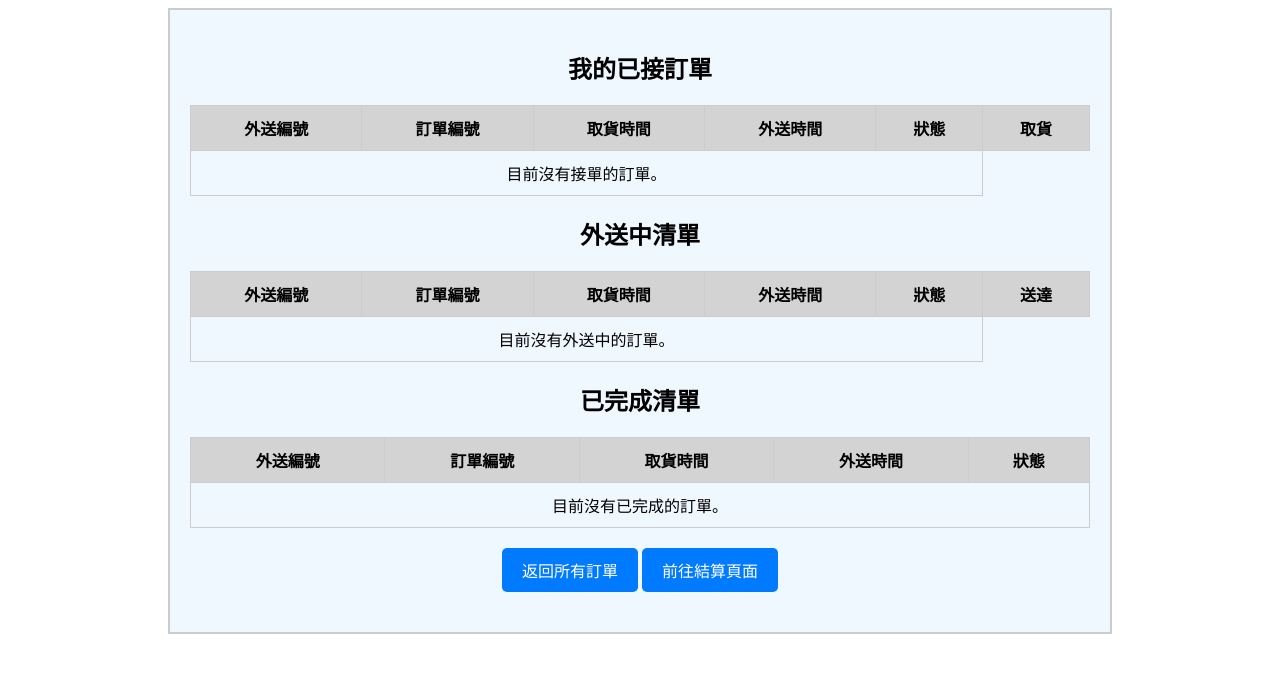
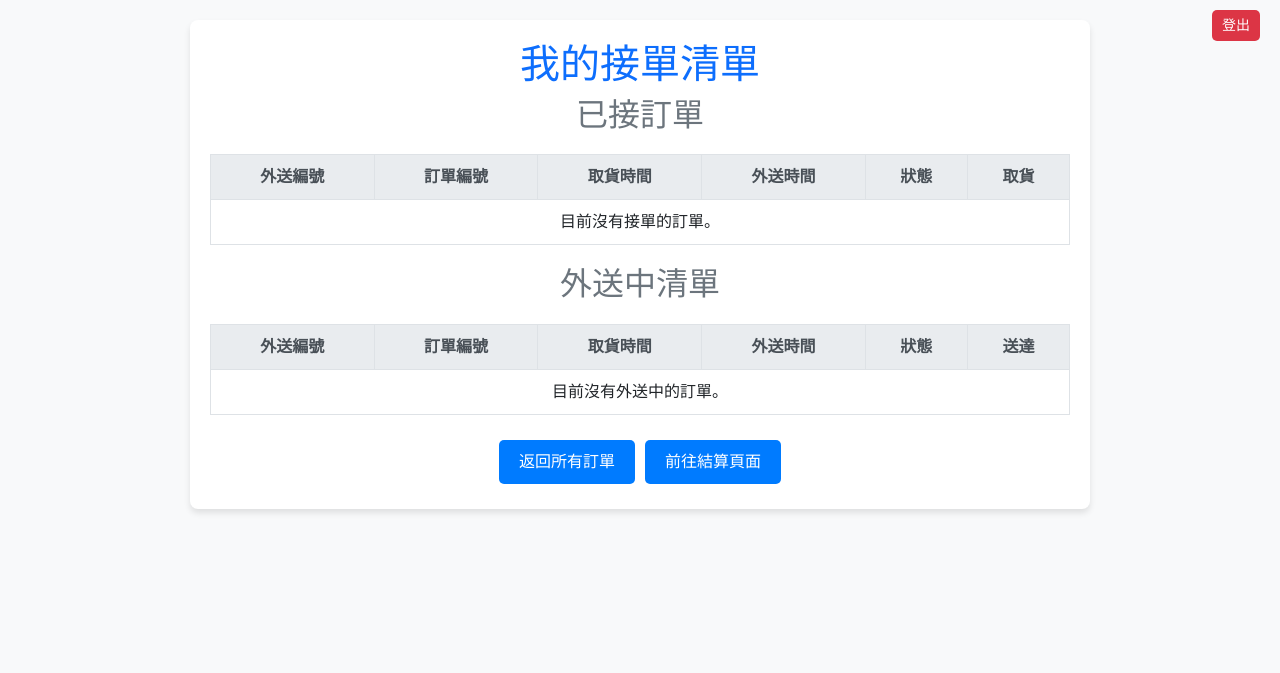
Before and after one commit to tzuuuuuu/team6, a Python web app: template templates/owndelivery.html in a window 1280 px wide. Shown: the top 673 px of the page. Run offline with Jinja, Linux system fonts and the light colour scheme; the template is opened without the code that fills it, so the values that code supplies are empty.

Commit message:
統一小哥頁面的css格式

```diff
--- a/templates/owndelivery.html
+++ b/templates/owndelivery.html
@@ -1,53 +1,97 @@
 <!DOCTYPE html>
-<html>
+<html lang="en">
 <head>
-    <meta charset="utf-8">
-    <title>我的接單清單</title></head>
+    <meta charset="UTF-8">
+    <meta name="viewport" content="width=device-width, initial-scale=1.0">
+    <title>我的接單清單</title>
+    <link href="https://cdn.jsdelivr.net/npm/bootstrap@5.3.0-alpha3/dist/css/bootstrap.min.css" rel="stylesheet">
+
     <style type="text/css">
-        body { text-align: center; }
-        #container {
-            width: 900px;
-            margin: 0 auto;
+        body {
+            font-family: Arial, sans-serif;
+            background-color: #f8f9fa;
+            margin: 0;
+            padding: 0;
+        }
+        .container {
+            max-width: 900px;
+            margin: 20px auto;
+            background-color: #ffffff;
             padding: 20px;
-            background-color: aliceblue;
-            border: 2px solid #ccc;
+            box-shadow: 0 4px 6px rgba(0, 0, 0, 0.1);
+            border-radius: 8px;
         }
-        table {
-            width: 100%;
-            margin: 20px auto;
-            border-collapse: collapse;
+        .text-primary {
+            color: #007bff;
         }
-        th, td {
-            border: 1px solid #ccc;
-            padding: 10px;
-            text-align: center;
-        }
-        th {
-            background-color: lightgray;
-        }
-        .button-container {
-            margin: 20px 0;
+        .text-secondary {
+            color: #6c757d;
         }
         .btn {
             display: inline-block;
+            font-size: 16px;
             padding: 10px 20px;
-            font-size: 16px;
             color: #fff;
             background-color: #007bff;
             border: none;
             border-radius: 5px;
             text-decoration: none;
+            margin: 5px 0;
         }
         .btn:hover {
             background-color: #0056b3;
         }
+        .logout-btn {
+            position: absolute;
+            top: 10px;
+            right: 20px;
+            padding: 5px 10px;
+            background-color: #dc3545;
+            color: #fff;
+            border: none;
+            border-radius: 5px;
+            font-size: 14px;
+        }
+        .logout-btn:hover {
+            background-color: #c82333;
+        }
+        table {
+            width: 100%;
+            border-collapse: collapse;
+            margin: 20px 0;
+        }
+        th, td {
+            border: 1px solid #dee2e6;
+            padding: 10px;
+            text-align: center;
+        }
+        th {
+            background-color: #e9ecef;
+            color: #495057;
+        }
+        .table-success th {
+            background-color: #d4edda;
+        }
+        .table-success td {
+            background-color: #f1f8f5;
+        }
+        .button-container {
+            display: flex;
+            justify-content: center; /* 置中對齊 */
+            gap: 10px; /* 按鈕之間的間距 */
+            margin-top: 20px;
+        }
     </style>
-
+</head>
 <body>
-    <div id="container">
-        <h2>我的已接訂單</h2>
+    <!-- 登出按鈕 -->
+    <button class="logout-btn" onclick="window.location.href='/logout'">登出</button>
+    <div class="container">
+        <h1 class="text-primary text-center">我的接單清單</h1>
+        <h2 class="text-secondary text-center">已接訂單</h2>
 
         <table>
+            <thead>
                 <tr>
                     <th>外送編號</th>
                     <th>訂單編號</th>
@@ -56,21 +100,22 @@
                     <th>狀態</th>
                     <th>取貨</th>
                 </tr>
+            </thead>
+            <tbody>
                 {% if data %}
                     {% for rec in data %}
                     <tr>
                         <td>{{ rec.delivery_id }}</td>
                         <td>{{ rec.order_id }}</td>
-                    <td>{{ rec.pickup_time}}</td>
-                    <td>{{ rec.delivery_time}}</td>
-                    <td>{{ rec.delivery_status}}</td>
+                        <td>{{ rec.pickup_time }}</td>
+                        <td>{{ rec.delivery_time }}</td>
+                        <td>{{ rec.delivery_status }}</td>
                         <td>
                             {% if rec.delivery_status == 'accepted' %}
-                        <!-- 已取貨按鈕 -->
-                        <form action="/update_status" method="POST" style="display:inline;">
+                            <form action="/update_status" method="POST">
                                 <input type="hidden" name="delivery_id" value="{{ rec.delivery_id }}">
                                 <input type="hidden" name="new_status" value="in_delivery">
-                            <button type="submit" class="btn1">已取貨</button>
+                                <button type="submit" class="btn btn-sm btn-primary">已取貨</button>
                             </form>
                             {% endif %}
                         </td>
@@ -78,14 +123,15 @@
                     {% endfor %}
                 {% else %}
                     <tr>
-                    <td colspan="5">目前沒有接單的訂單。</td>
+                        <td colspan="6">目前沒有接單的訂單。</td>
                     </tr>
                 {% endif %}
+            </tbody>
         </table>
 
-        <h2>外送中清單</h2>
-
+        <h2 class="text-secondary text-center">外送中清單</h2>
         <table>
+            <thead>
                 <tr>
                     <th>外送編號</th>
                     <th>訂單編號</th>
@@ -94,21 +140,22 @@
                     <th>狀態</th>
                     <th>送達</th>
                 </tr>
+            </thead>
+            <tbody>
                 {% if order %}
-                {% for order in order %}
+                    {% for rec in order %}
                     <tr>
-                    <td>{{ order.delivery_id }}</td>
-                    <td>{{ order.order_id }}</td>
-                    <td>{{ order.pickup_time}}</td>
-                    <td>{{ order.delivery_time}}</td>
-                    <td>{{ order.delivery_status}}</td>
+                        <td>{{ rec.delivery_id }}</td>
+                        <td>{{ rec.order_id }}</td>
+                        <td>{{ rec.pickup_time }}</td>
+                        <td>{{ rec.delivery_time }}</td>
+                        <td>{{ rec.delivery_status }}</td>
                         <td>
-                        {% if order.delivery_status == 'in_delivery' %}
-                        <!-- 已取貨按鈕 -->
-                        <form action="/update_status" method="POST" style="display:inline;">
-                            <input type="hidden" name="delivery_id" value="{{ order.delivery_id }}">
+                            {% if rec.delivery_status == 'in_delivery' %}
+                            <form action="/update_status" method="POST">
+                                <input type="hidden" name="delivery_id" value="{{ rec.delivery_id }}">
                                 <input type="hidden" name="new_status" value="completed">
-                            <button type="submit" class="btn1">已送達</button>
+                                <button type="submit" class="btn btn-sm btn-success">已送達</button>
                             </form>
                             {% endif %}
                         </td>
@@ -116,38 +163,11 @@
                     {% endfor %}
                 {% else %}
                     <tr>
-                    <td colspan="5">目前沒有外送中的訂單。</td>
+                        <td colspan="6">目前沒有外送中的訂單。</td>
                     </tr>
                 {% endif %}
+            </tbody>
         </table>
-
-        <h2>已完成清單</h2>
-
-        <table>
-            <tr>
-                <th>外送編號</th>
-                <th>訂單編號</th>
-                <th>取貨時間</th>
-                <th>外送時間</th>
-                <th>狀態</th>
-            </tr>
-            {% if endorder %}
-                {% for endorder in endorder %}
-                <tr>
-                    <td>{{ endorder.delivery_id }}</td>
-                    <td>{{ endorder.order_id }}</td>
-                    <td>{{ endorder.pickup_time}}</td>
-                    <td>{{ endorder.delivery_time}}</td>
-                    <td>{{ endorder.delivery_status}}</td>
-                </tr>
-                {% endfor %}
-            {% else %}
-                <tr>
-                    <td colspan="5">目前沒有已完成的訂單。</td>
-                </tr>
-            {% endif %}
-        </table>
-
         <div class="button-container">
             <!-- 按钮返回所有订单页面 -->
             <a href="/allorders" class="btn">返回所有訂單</a>
```
Also changed, not shown: templates/allorders.html (+88 -28 lines), templates/delivery_settlement.html (+18 -11 lines). Lines whose indentation alone changed are shown as unchanged.
